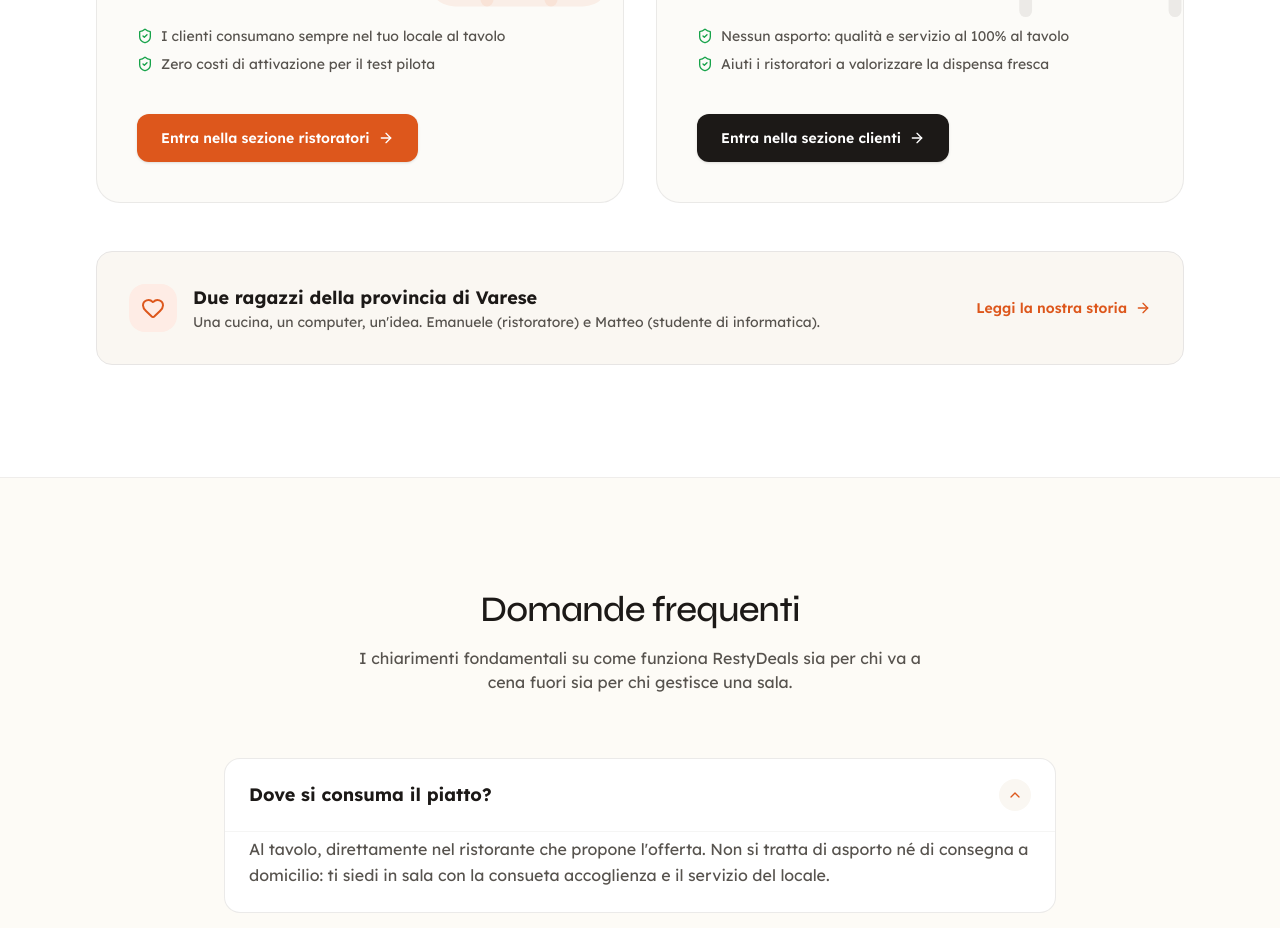
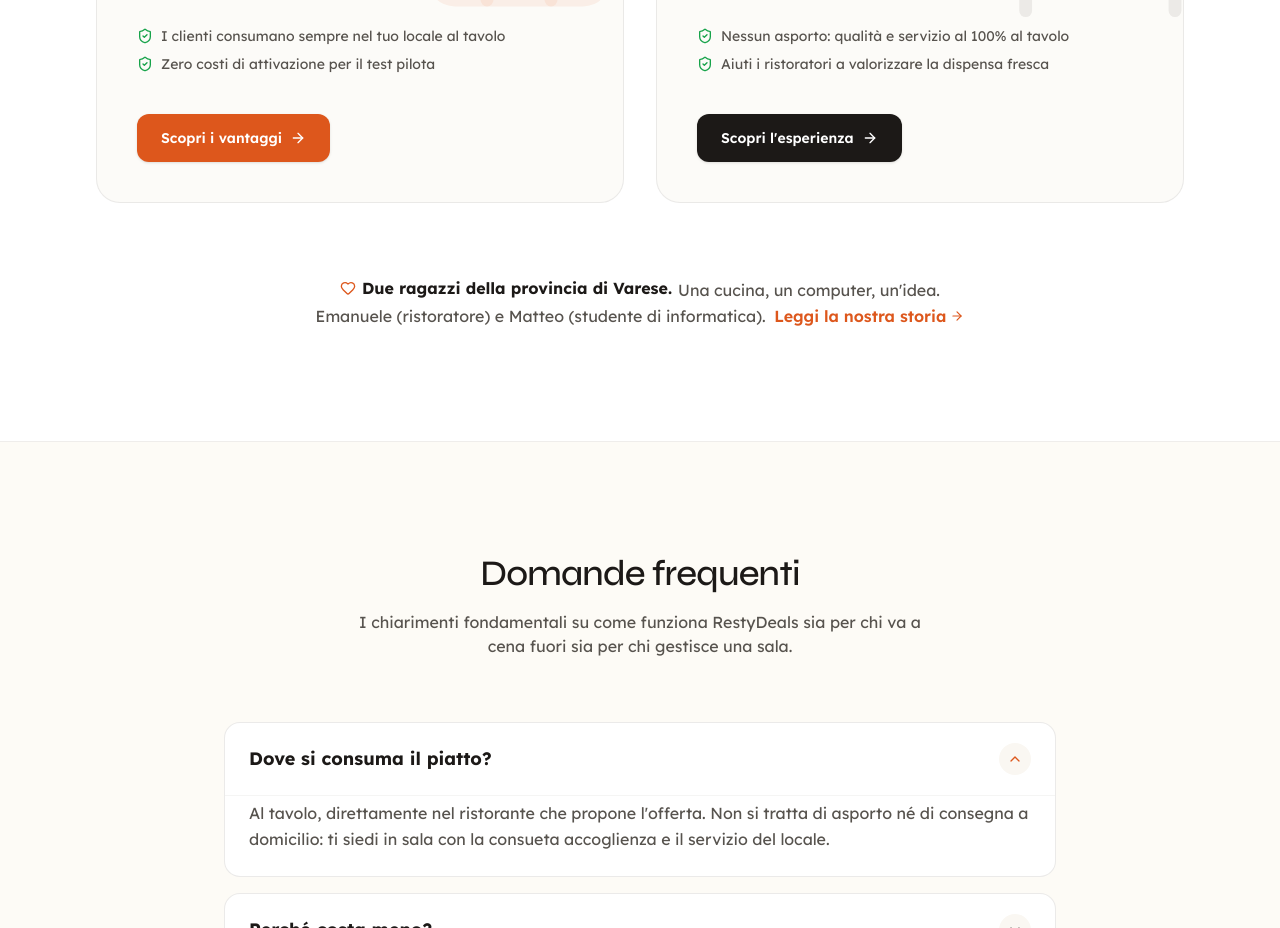
Before and after one commit to restydealsmanaging/landing, a Next.js app: page / in a window 1280 px wide. Shown: the part 3020-3948 px from the top of the page. Built offline with nearby package versions, Linux system fonts and the light colour scheme.

Commit message:
feat(landing): update CTA buttons text to 'Scopri i vantaggi' and 'Scopri l\'esperienza'

```diff
--- a/src/components/AudiencePathsSection.tsx
+++ b/src/components/AudiencePathsSection.tsx
@@ -52,7 +52,7 @@ export default function AudiencePathsSection() {
                 href="/per-i-ristoratori"
                 className="inline-flex items-center justify-center gap-2 px-6 py-3.5 rounded-xl bg-resty-orange text-white font-semibold text-sm hover:bg-resty-orange-hover shadow-sm transition-all"
               >
-                <span>Entra nella sezione ristoratori</span>
+                <span>Scopri i vantaggi</span>
                 <ArrowRight className="w-4 h-4 group-hover:translate-x-1 transition-transform" />
               </Link>
             </div>
@@ -95,36 +95,29 @@ export default function AudiencePathsSection() {
                 href="/per-i-clienti"
                 className="inline-flex items-center justify-center gap-2 px-6 py-3.5 rounded-xl bg-resty-stone text-white font-semibold text-sm hover:bg-stone-800 shadow-sm transition-all"
               >
-                <span>Entra nella sezione clienti</span>
+                <span>Scopri l&apos;esperienza</span>
                 <ArrowRight className="w-4 h-4 group-hover:translate-x-1 transition-transform" />
               </Link>
             </div>
           </div>
         </div>
 
-        {/* Founder Story Strip */}
-        <div className="rounded-2xl bg-resty-sand p-6 sm:p-8 border border-resty-stone-border flex flex-col sm:flex-row items-center justify-between gap-6">
-          <div className="flex items-center gap-4">
-            <div className="w-12 h-12 rounded-2xl bg-resty-peach flex items-center justify-center text-resty-orange shrink-0">
-              <Heart className="w-6 h-6" />
-            </div>
-            <div>
-              <h4 className="font-sans font-bold text-lg text-resty-stone">
-                Due ragazzi della provincia di Varese
-              </h4>
-              <p className="text-xs sm:text-sm text-resty-stone-light">
-                Una cucina, un computer, un&apos;idea. Emanuele (ristoratore) e Matteo (studente di informatica).
-              </p>
-            </div>
-          </div>
-
-          <Link
-            href="/chi-siamo"
-            className="inline-flex items-center gap-2 text-xs sm:text-sm font-semibold text-resty-orange hover:text-resty-orange-hover transition-colors shrink-0"
-          >
-            <span>Leggi la nostra storia</span>
-            <ArrowRight className="w-4 h-4" />
-          </Link>
+        {/* Founder Story - Paragrafino aperto (Zero Cards) */}
+        <div className="text-center max-w-2xl mx-auto pt-4 sm:pt-6">
+          <p className="text-sm sm:text-base text-resty-stone-light font-sans leading-relaxed">
+            <span className="inline-flex items-center gap-1.5 font-bold text-resty-stone mr-1.5">
+              <Heart className="w-4 h-4 text-resty-orange shrink-0 inline" />
+              Due ragazzi della provincia di Varese.
+            </span>
+            Una cucina, un computer, un&apos;idea. Emanuele (ristoratore) e Matteo (studente di informatica).{" "}
+            <Link
+              href="/chi-siamo"
+              className="inline-flex items-center gap-1 font-semibold text-resty-orange hover:text-resty-orange-hover transition-colors ml-1 whitespace-nowrap"
+            >
+              <span>Leggi la nostra storia</span>
+              <ArrowRight className="w-3.5 h-3.5" />
+            </Link>
+          </p>
         </div>
       </div>
     </section>
```
